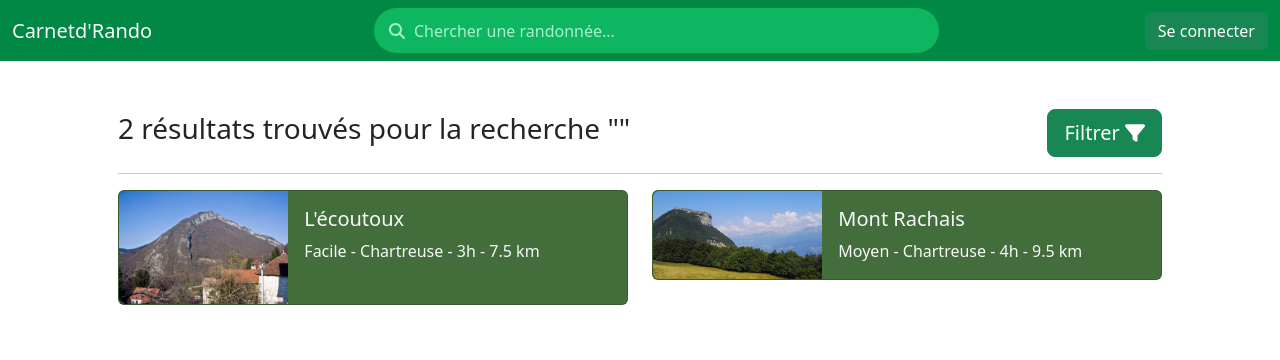
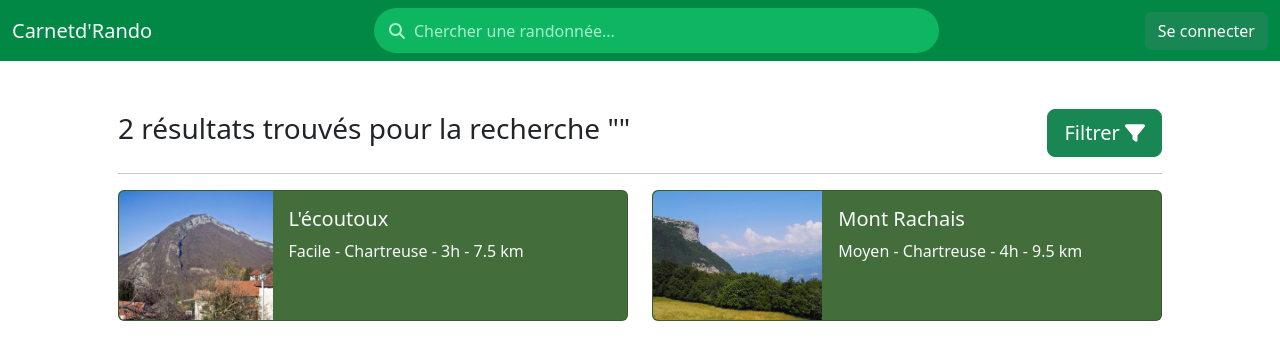
Before and after one commit to annaclavelier/rando_app, a React (Vite) app: page /search in a window 1280 px wide. Shown: the top 360 px of the page. Built offline with nearby package versions, Linux system fonts and the light colour scheme.

Commit message:
style: Improve display CardRando in SearchResults

```diff
--- a/src/components/CardRando.tsx
+++ b/src/components/CardRando.tsx
@@ -17,20 +17,23 @@ const CardRando = ({
   massif,
   image = "/assets/ecoutoux.jpg",
   duree,
-  km
+  km,
 }: Props) => {
   return (
-    <div className="card mb-3 card-rando" style={{ maxWidth: "540px", backgroundColor: "#436D3B" }}>
+    <div
+      className="card mb-3 card-rando h-100"
+      style={{ maxWidth: "540px", backgroundColor: "#436D3B", flexDirection:"row" }}
+    >
       <Link to={`/rando/${id}`} className="link-light link-underline-opacity-0">
-        <div className="row g-0">
-          <div className="col-md-4">
+        <div className="row g-0 h-100">
+          <div className="col-md-4 h-100">
             <img
               src={image}
               className="h-100 w-100 rounded-start object-fit-cover"
               alt={titre}
             />
           </div>
-          <div className="col-md-8">
+          <div className="col-md-8 h-100">
             <div className="card-body">
               <h5 className="card-title">{titre}</h5>
               <p className="card-text">
--- a/src/pages/SearchResults.tsx
+++ b/src/pages/SearchResults.tsx
@@ -102,9 +102,9 @@ const SearchResults = () => {
       </div>
 
       <hr />
-      <div id="results" className="row">
+      <div id="results" className="row gy-2">
         {filteredRandos.map((item) => (
-          <div className="col" key={item.id}>
+          <div className="col-md-6" key={item.id}>
             <CardRando
               id={item.id}
               titre={item.titre}
```
